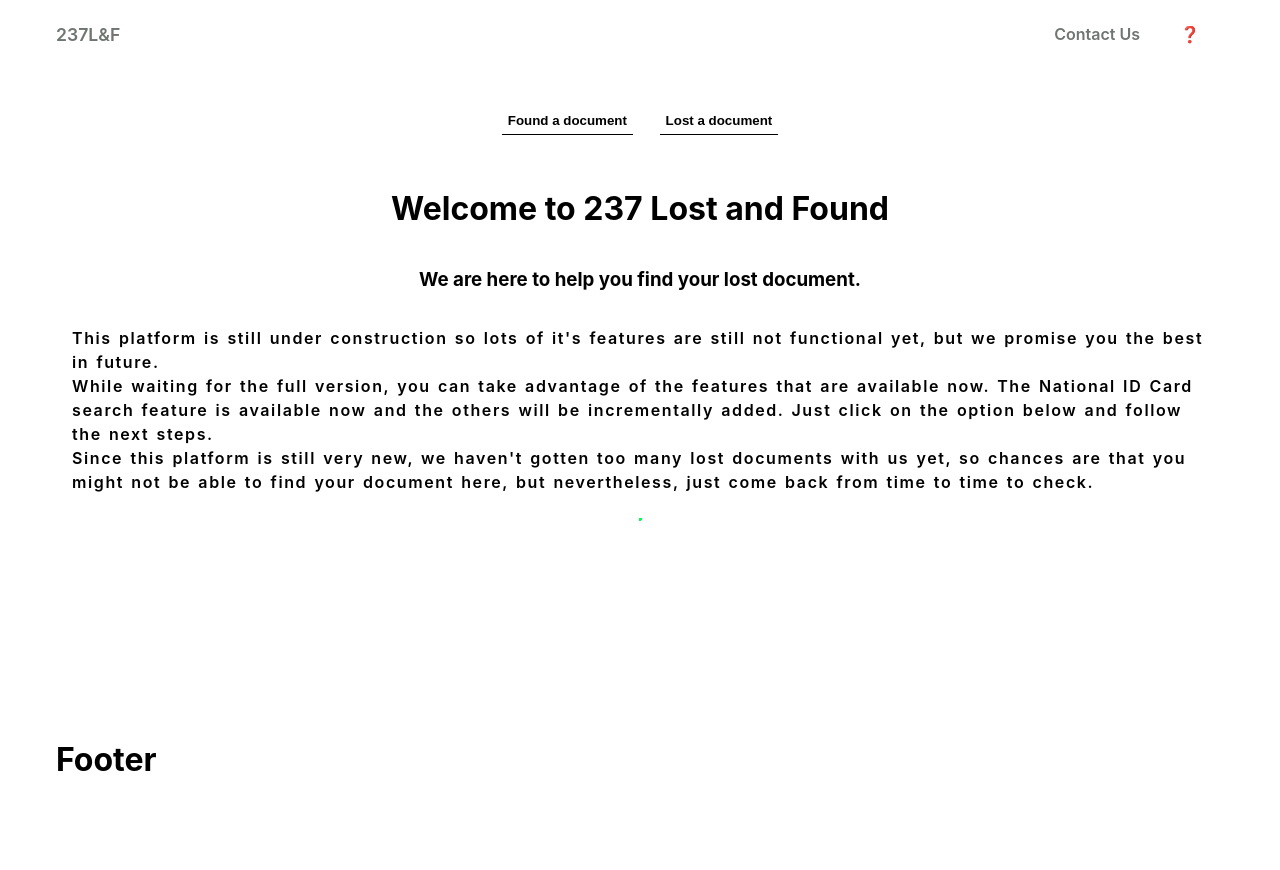
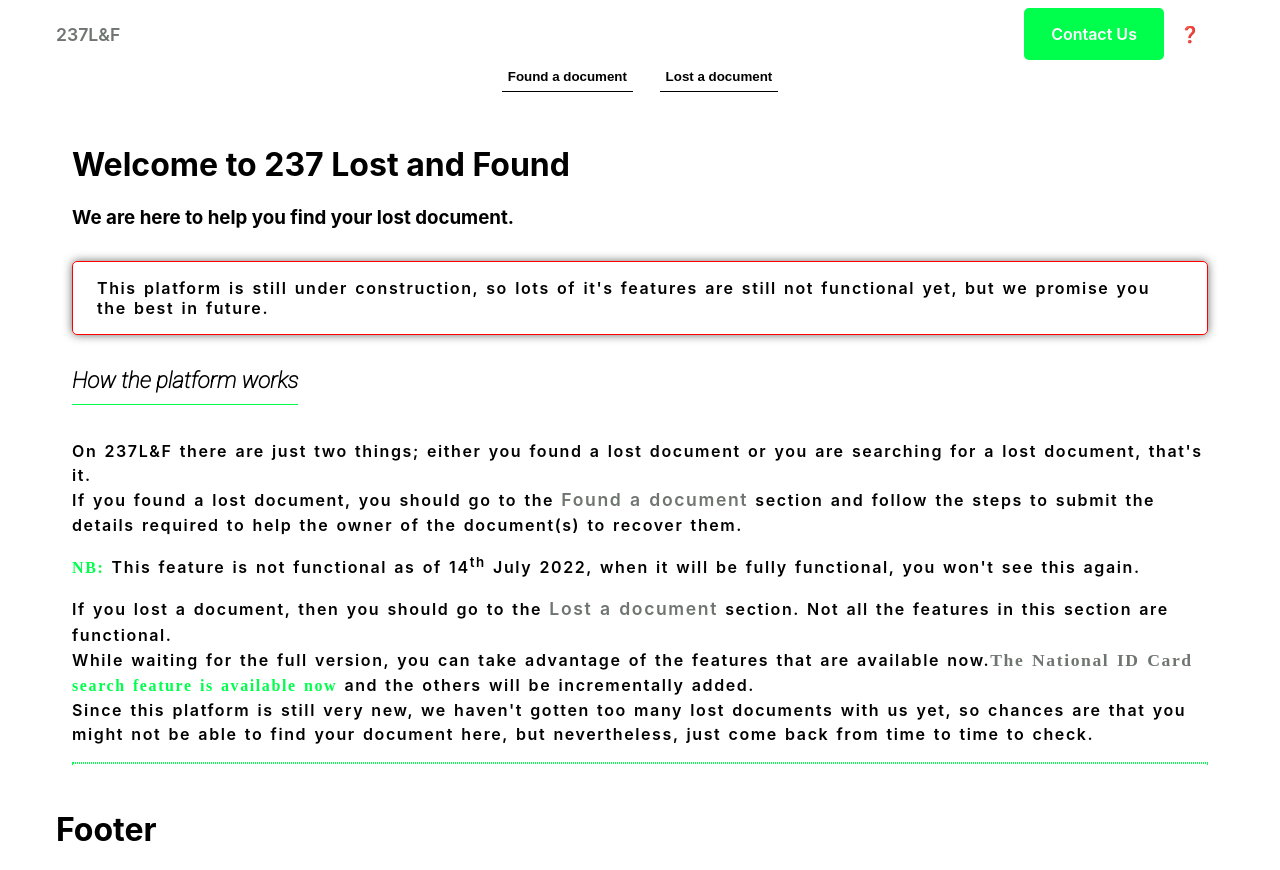
Before and after one commit to Chenwi32/237_lost_and_found, a Next.js app: page / in a window 1280 px wide. Before the commit the page ends 800 px from the top, so only its background shows below. Built offline with nearby package versions, Linux system fonts and the light colour scheme.

Commit message:
Did adjustment on the homepage content

```diff
--- a/components/Navigation.jsx
+++ b/components/Navigation.jsx
@@ -12,7 +12,7 @@ const Navigation = () => {
 
       <div className={`flex`}>
         <Link href="/contact">
-          <a className={styles.menu_links}>Contact Us</a>
+          <span className='btn'>Contact Us</span>
         </Link>
         <Link href="#">
           <a className={styles.menu_links}>&#x2753;</a>
--- a/components/styles/Navigation.module.css
+++ b/components/styles/Navigation.module.css
@@ -7,5 +7,4 @@
   padding: 1rem;
   margin-right: .5rem;
   font-size: 1rem;
-  color: var(--links);
 }
--- a/components/styles/generalComStyles.module.css
+++ b/components/styles/generalComStyles.module.css
@@ -1,5 +1,5 @@
 .controls{
-    margin-top: var(--vertical_margins);
+    margin: var(--vertical_margins);
     justify-content: space-between;
     width: 100%;
 }
--- a/components/success.jsx
+++ b/components/success.jsx
@@ -5,7 +5,7 @@ const Success = ({ results }) => {
   return (
     <div className={styles.success_container}>
       <h1 className={styles.success_header}>
-        Great news!!! we found your document.
+        Great news!!! We found your document!!!
       </h1>
 
       {results.map((result) => {
--- a/pages/index.js
+++ b/pages/index.js
@@ -1,28 +1,52 @@
 import Link from "next/link";
+import Announcement from "../components/Announcement";
 import styles from "../styles/Home.module.css";
 
 const HomePage = () => {
   return (
     <>
-
-      <div className={`${styles.home} flex_col`}>
+      <div className={`${styles.home}`}>
         <h1>Welcome to 237 Lost and Found</h1>
         <h3>We are here to help you find your lost document.</h3>
+
+        <Announcement
+          message={`This platform is still under construction, so lots of it's features are
+          still not functional yet, but we promise you the best in future.`}
+        />
+
+        <h2 className="title">How the platform works</h2>
+
         <p>
-          This platform is still under construction so lots of it's features are
-          still not functional yet, but we promise you the best in future.{" "}
-          <br />
+          On 237L&F there are just two things; either you found a lost document
+          or you are searching for a lost document, that's it. <br />
+          If you found a lost document, you should go to the{" "}
+          <Link href={`/found`}>Found a document</Link> section and follow the
+          steps to submit the details required to help the owner of the
+          document(s) to recover them.
+        </p>
+        <p>
+          <span className="nb">NB:</span> This feature is not functional as of
+          14<sup>th</sup> July 2022, when it will be fully functional, you won't
+          see this again.
+        </p>
+
+        <p>
+          If you lost a document, then you should go to the{" "}
+          <Link href={`/search`}>Lost a document</Link> section. Not all the
+          features in this section are functional. <br />
           While waiting for the full version, you can take advantage of the
-          features that are available now. The National ID Card search feature
-          is available now and the others will be incrementally added. Just
-          click on the option below and follow the next steps.
+          features that are available now.
+          <span className="nb">
+            <Link href={`/nationalId`}>The National ID Card</Link> search
+            feature is available now{' '}
+          </span>
+           and the others will be incrementally added.
           <br />
           Since this platform is still very new, we haven't gotten too many lost
           documents with us yet, so chances are that you might not be able to
           find your document here, but nevertheless, just come back from time to
           time to check.
         </p>
-
 
         <hr />
       </div>
--- a/pages/nationalIdCollection.jsx
+++ b/pages/nationalIdCollection.jsx
@@ -4,9 +4,9 @@ import Controls from "../components/controls";
 
 const NationalIdCollection = () => {
     return (
-      <>
+      <div className="secondary-container">
         <Announcement message="Please note that this feature is not functionl yet" />
-        <div className="secondary-container flex_col">
+        <div className=" ">
           <p>Type the ID card number here:</p>
           <input type="text" className={`main_input `} />
           <p>Type the contact information for the ID collection here:</p>
@@ -15,7 +15,7 @@ const NationalIdCollection = () => {
           <input type="file" className={``} />
         </div>
         <Controls />
-      </>
+      </div>
     );
 }
 
--- a/pages/search.jsx
+++ b/pages/search.jsx
@@ -3,7 +3,7 @@ import styles from "../styles/Home.module.css";
 
 const Search = () => {
   return (
-    <div>
+    <div className="secondary-container docs-menu flex_col">
       <h1 className="title">Select the type of document you have lost.</h1>
 
       <ul className={`${styles.document_links} flex_col`}>
--- a/styles/globals.css
+++ b/styles/globals.css
@@ -2,7 +2,8 @@
   --primary: #00ff4c;
   --secondary: #ff0000;
   --links: #6f7570;
-  --vertical_margins: 2em;
+  --vertical_margins: 2em 0;
+  --horizontal_margins: 0 2em;
 }
 
 html,
@@ -14,7 +15,6 @@ body {
 }
 
 a {
-  color: inherit;
   text-decoration: none;
   transition: 0.4s;
   font-weight: 600;
@@ -73,17 +73,21 @@ hr {
   border-bottom: 1px solid var(--primary);
   padding-bottom: 0.5em;
   margin-bottom: 1.5em;
+  width: fit-content;
 }
 
 .btn {
   background-color: var(--primary);
-  color: #fff;
+
   border: none;
   border-radius: 5px;
   padding: 1em ;
-
+  cursor: pointer;
   font-weight: 600;
   width: 140px;
+   color: #fff !important;
+   display: flex;
+   justify-content: center;
 }
 
 .btn2 {
@@ -94,6 +98,13 @@ hr {
   color: var(--secondary);
   font-weight: 600;
   width: 140px;
+
+}
+
+.nb{
+  font-weight: 800;
+  font-family: serif;
+  color: var(--primary);
 }
 
 .flex {
@@ -122,9 +133,11 @@ hr {
 
 .results_display,
 .announcement {
-  box-shadow: 0 0 10px rgba(0, 0, 0, 0.589);
-  padding: 0.01rem 0.8em;
+  box-shadow: 0 0 10px rgba(0, 0, 0, 0.575);
+  padding: 0.01rem 1.5em;
   border-radius: 5px;
+  border: 1px solid var(--secondary);
+  margin: var(--vertical_margins);
 }
 
 
@@ -135,7 +148,12 @@ hr {
 }
 
 .results_display {
-  margin-top: var(--vertical_margins);
+
+    border: 1px solid var(--primary);
+}
+
+.docs-menu{
+  align-items: center;
 }
 
 @media (min-width: 800px) {
```
Also changed, not shown: pages/found.jsx (+6 -5 lines).
